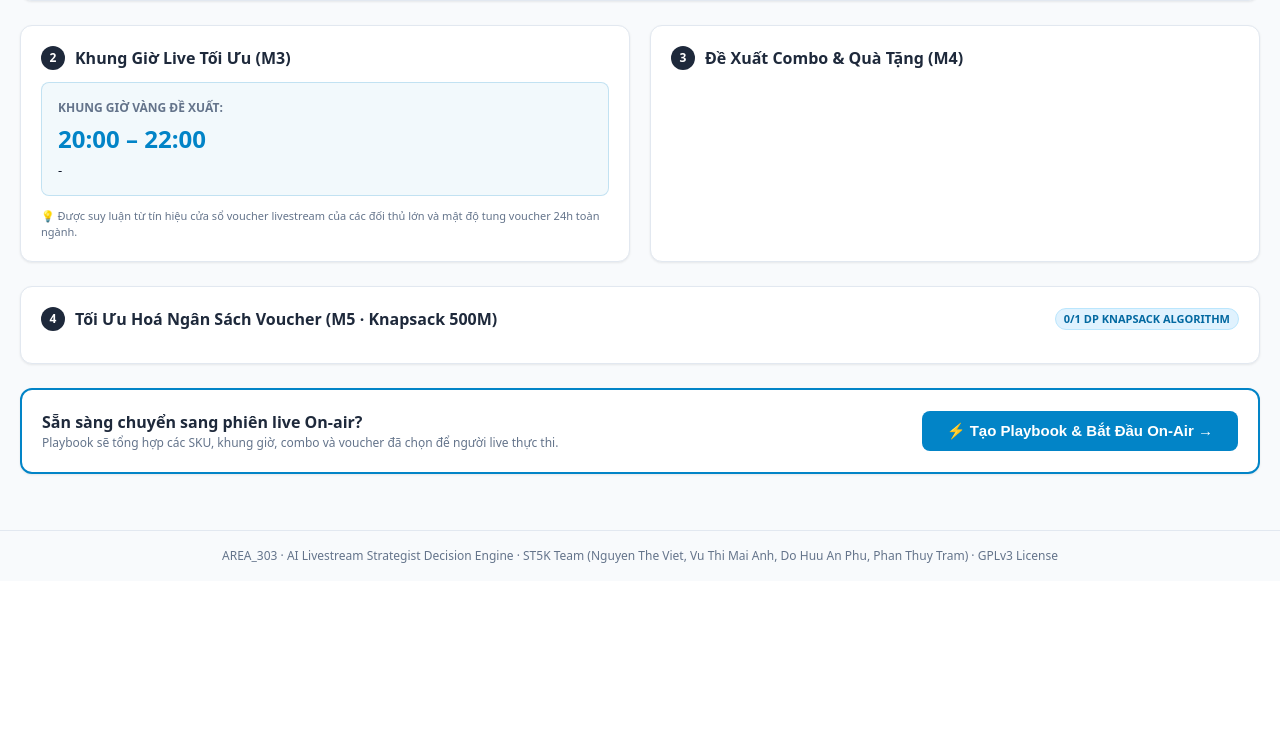
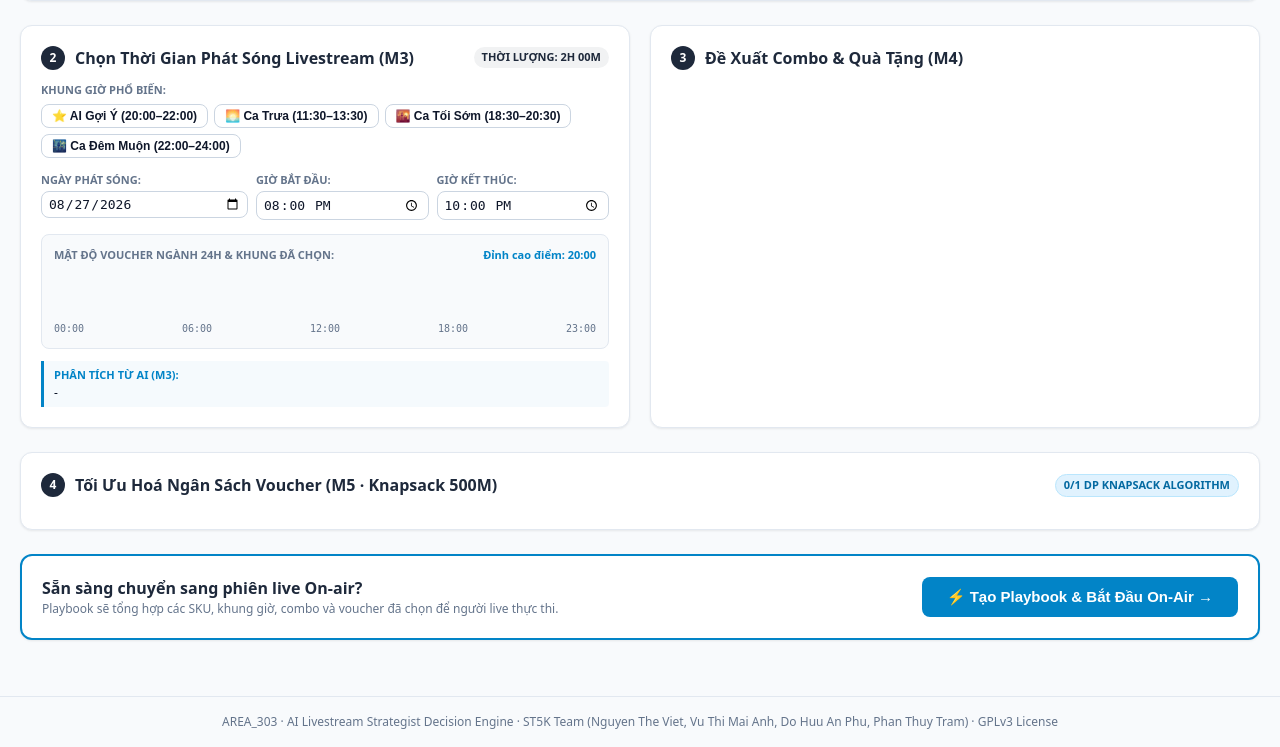
Before and after one commit to 25022974-cmyk/area-303-livestream-agent-demo, a Flask app: page /prelive in a window 1280 px wide. Shown: the part 403-1150 px from the top of the page. Before the commit the page ends 966 px from the top, so only its background shows below. Run offline with Flask 3, Linux system fonts and the light colour scheme; data that the repository does not hold is empty.

Commit message:
feat: selecting live time

```diff
--- a/src/static/js/onair.js
+++ b/src/static/js/onair.js
@@ -37,6 +37,11 @@ document.addEventListener("DOMContentLoaded", () => {
       if (res.status === "ok" && res.draft && res.draft.items && res.draft.items.length > 0) {
         draftPlaybook = res.draft;
         buildRunOfShow(draftPlaybook);
+        const slotInfoEl = document.getElementById("onair-slot-info");
+        if (slotInfoEl) {
+          const dtStr = draftPlaybook.live_date ? `${draftPlaybook.live_date} · ` : "";
+          slotInfoEl.textContent = `${dtStr}${draftPlaybook.slot || "20:00 – 22:00"}`;
+        }
         if (emptyStateEl) emptyStateEl.style.display = "none";
         if (activeShowEl) activeShowEl.style.display = "grid";
         loadExistingOrders();
--- a/src/static/js/postlive.js
+++ b/src/static/js/postlive.js
@@ -44,6 +44,12 @@ document.addEventListener("DOMContentLoaded", () => {
       if (draftResp.status === "ok" && draftResp.draft && draftResp.draft.items && draftResp.draft.items.length > 0) {
         draftPlaybook = draftResp.draft;
         ordersList = ordersResp.orders || [];
+
+        const slotBadgeEl = document.getElementById("postlive-slot-badge");
+        if (slotBadgeEl) {
+          const dtStr = draftPlaybook.live_date ? `${draftPlaybook.live_date} · ` : "";
+          slotBadgeEl.textContent = `Khung giờ: ${dtStr}${draftPlaybook.slot || "20:00 – 22:00"}`;
+        }
 
         if (emptyStateEl) emptyStateEl.style.display = "none";
         if (mainContentEl) mainContentEl.style.display = "block";
--- a/src/static/js/prelive.js
+++ b/src/static/js/prelive.js
@@ -1,5 +1,7 @@
 /* ============================================================
    AREA_303 — Pre-live Planner Logic
+   Includes interactive SKU filters, HeroScore ranking,
+   smart combo bundling, voucher knapsack, and livestream time picker.
    ============================================================ */
 
 document.addEventListener("DOMContentLoaded", () => {
@@ -18,20 +20,42 @@ document.addEventListener("DOMContentLoaded", () => {
     search: "",
   };
 
+  // Timeslot State
+  let selectedDate = new Date().toISOString().split("T")[0];
+  let selectedStartTime = "20:00";
+  let selectedEndTime = "22:00";
+
   // Elements
   const loadingEl = document.getElementById("loading-state");
   const mainContentEl = document.getElementById("main-content");
   const skuTableBody = document.getElementById("sku-table-body");
-  const timeslotBadge = document.getElementById("timeslot-badge");
-  const timeslotReason = document.getElementById("timeslot-reason");
   const combosContainer = document.getElementById("combos-container");
   const vouchersContainer = document.getElementById("vouchers-container");
+
+  // Timeslot Elements
+  const liveDateInput = document.getElementById("live-date");
+  const liveStartTimeInput = document.getElementById("live-start-time");
+  const liveEndTimeInput = document.getElementById("live-end-time");
+  const liveDurationBadge = document.getElementById("live-duration-badge");
+  const timeslotReasonEl = document.getElementById("timeslot-reason");
+  const peakHourLabel = document.getElementById("peak-hour-label");
+  const heatmapBarsContainer = document.getElementById("heatmap-bars");
+  const presetAiRecBtn = document.getElementById("preset-ai-rec");
 
   // KPI Elements
   const statSkus = document.getElementById("stat-skus");
   const statLift = document.getElementById("stat-lift");
   const statBudgetUsed = document.getElementById("stat-budget-used");
   const statSelectedCount = document.getElementById("selected-sku-count");
+
+  // Initialize Date Input
+  if (liveDateInput) {
+    liveDateInput.value = selectedDate;
+    liveDateInput.min = selectedDate;
+    liveDateInput.addEventListener("change", (e) => {
+      selectedDate = e.target.value;
+    });
+  }
 
   // Fetch pipeline recommendation
   async function loadPipeline(customBudget = null) {
@@ -62,6 +86,20 @@ document.addEventListener("DOMContentLoaded", () => {
         selectedComboIds.clear();
         (pipelineData.m4_combos || []).slice(0, 2).forEach(c => selectedComboIds.add(c.combo_id));
 
+        // Set initial timeslot from AI Recommendation
+        const m3 = pipelineData.m3_timeslot || {};
+        if (m3.start_hour !== undefined && m3.end_hour !== undefined) {
+          selectedStartTime = `${m3.start_hour.toString().padStart(2, "0")}:00`;
+          selectedEndTime = `${m3.end_hour.toString().padStart(2, "0")}:00`;
+          if (liveStartTimeInput) liveStartTimeInput.value = selectedStartTime;
+          if (liveEndTimeInput) liveEndTimeInput.value = selectedEndTime;
+          if (presetAiRecBtn) {
+            presetAiRecBtn.textContent = `⭐ AI Gợi Ý (${selectedStartTime}–${selectedEndTime})`;
+            presetAiRecBtn.setAttribute("data-start", selectedStartTime);
+            presetAiRecBtn.setAttribute("data-end", selectedEndTime);
+          }
+        }
+
         renderUI();
       } else {
         AREA303.toast("Lỗi tải dữ liệu: " + res.message, "error");
@@ -77,7 +115,7 @@ document.addEventListener("DOMContentLoaded", () => {
 
   function renderUI() {
     renderKPIs();
-    renderTimeslot();
+    renderTimeslotSection();
     renderSkusTable();
     renderCombos();
     renderVouchers();
@@ -91,11 +129,131 @@ document.addEventListener("DOMContentLoaded", () => {
     if (statSelectedCount) statSelectedCount.textContent = selectedSkuIds.size;
   }
 
-  function renderTimeslot() {
-    const ts = pipelineData.m3_timeslot || {};
-    if (timeslotBadge) timeslotBadge.textContent = ts.recommended_slot || "20:00 – 22:00";
-    if (timeslotReason) timeslotReason.textContent = ts.reason || "";
+  /* ---------- Timeslot Rendering & Interactions ---------- */
+
+  function parseMinutes(timeStr) {
+    const parts = (timeStr || "00:00").split(":");
+    return (parseInt(parts[0], 10) || 0) * 60 + (parseInt(parts[1], 10) || 0);
   }
+
+  function updateDuration() {
+    const startMins = parseMinutes(selectedStartTime);
+    let endMins = parseMinutes(selectedEndTime);
+    if (endMins <= startMins) {
+      endMins += 24 * 60; // next day crossing
+    }
+    const diff = endMins - startMins;
+    const hrs = Math.floor(diff / 60);
+    const mins = diff % 60;
+
+    if (liveDurationBadge) {
+      liveDurationBadge.textContent = `Thời lượng: ${hrs}h ${mins.toString().padStart(2, "0")}m`;
+    }
+  }
+
+  function renderTimeslotSection() {
+    const ts = pipelineData?.m3_timeslot || {};
+    if (timeslotReasonEl) timeslotReasonEl.textContent = ts.reason || "Khung giờ vàng dựa trên tín hiệu livestream ngành.";
+    if (peakHourLabel && ts.evidence?.peak_hour !== undefined) {
+      peakHourLabel.textContent = `Đỉnh cao điểm: ${ts.evidence.peak_hour}:00`;
+    }
+
+    updateDuration();
+    renderHeatmap();
+  }
+
+  function renderHeatmap() {
+    if (!heatmapBarsContainer || !pipelineData?.m3_timeslot?.evidence) return;
+    heatmapBarsContainer.innerHTML = "";
+
+    const dist = pipelineData.m3_timeslot.evidence.hour_distribution || [];
+    const maxVal = Math.max(...dist, 1);
+
+    const startH = parseInt(selectedStartTime.split(":")[0], 10);
+    const endH = parseInt(selectedEndTime.split(":")[0], 10);
+
+    for (let h = 0; h < 24; h++) {
+      const count = dist[h] || 0;
+      const heightPct = Math.max(12, Math.round((count / maxVal) * 100));
+
+      const isSelected = (endH > startH) ? (h >= startH && h < endH) : (h >= startH || h < endH);
+
+      const bar = document.createElement("div");
+      bar.style.flex = "1";
+      bar.style.height = `${heightPct}%`;
+      bar.style.borderRadius = "2px 2px 0 0";
+      bar.style.cursor = "pointer";
+      bar.style.transition = "all 0.15s ease";
+      bar.title = `${h}:00 - ${h + 1}:00 (${count} voucher ngành)`;
+
+      if (isSelected) {
+        bar.style.background = "var(--brand-accent)";
+        bar.style.boxShadow = "0 0 4px rgba(2, 132, 199, 0.4)";
+      } else {
+        bar.style.background = count > 0 ? "#cbd5e1" : "#e2e8f0";
+      }
+
+      bar.addEventListener("mouseenter", () => {
+        if (!isSelected) bar.style.background = "#94a3b8";
+      });
+      bar.addEventListener("mouseleave", () => {
+        if (!isSelected) bar.style.background = count > 0 ? "#cbd5e1" : "#e2e8f0";
+      });
+
+      bar.addEventListener("click", () => {
+        // Set 2-hour window starting from clicked hour
+        const newStartH = h;
+        const newEndH = (h + 2) % 24;
+        selectedStartTime = `${newStartH.toString().padStart(2, "0")}:00`;
+        selectedEndTime = `${newEndH.toString().padStart(2, "0")}:00`;
+        if (liveStartTimeInput) liveStartTimeInput.value = selectedStartTime;
+        if (liveEndTimeInput) liveEndTimeInput.value = selectedEndTime;
+
+        document.querySelectorAll(".slot-preset-btn").forEach(b => b.classList.remove("active"));
+        updateDuration();
+        renderHeatmap();
+      });
+
+      heatmapBarsContainer.appendChild(bar);
+    }
+  }
+
+  // Preset Buttons Event Handlers
+  document.querySelectorAll(".slot-preset-btn").forEach(btn => {
+    btn.addEventListener("click", (e) => {
+      document.querySelectorAll(".slot-preset-btn").forEach(b => b.classList.remove("active"));
+      btn.classList.add("active");
+
+      selectedStartTime = btn.getAttribute("data-start");
+      selectedEndTime = btn.getAttribute("data-end");
+      if (liveStartTimeInput) liveStartTimeInput.value = selectedStartTime;
+      if (liveEndTimeInput) liveEndTimeInput.value = selectedEndTime;
+
+      updateDuration();
+      renderHeatmap();
+    });
+  });
+
+  // Time Inputs Handlers
+  if (liveStartTimeInput) {
+    liveStartTimeInput.addEventListener("change", (e) => {
+      selectedStartTime = e.target.value;
+      document.querySelectorAll(".slot-preset-btn").forEach(b => b.classList.remove("active"));
+      updateDuration();
+      renderHeatmap();
+    });
+  }
+
+  if (liveEndTimeInput) {
+    liveEndTimeInput.addEventListener("change", (e) => {
+      selectedEndTime = e.target.value;
+      document.querySelectorAll(".slot-preset-btn").forEach(b => b.classList.remove("active"));
+      updateDuration();
+      renderHeatmap();
+    });
+  }
+
+  /* ---------- SKUs Table Rendering ---------- */
 
   function renderSkusTable() {
     if (!skuTableBody) return;
@@ -111,7 +269,6 @@ document.addEventListener("DOMContentLoaded", () => {
       return true;
     });
 
-    // M1 map lookup
     const m1Map = {};
     (pipelineData.m1_pricing.items || []).forEach(p => { m1Map[p.item_id] = p; });
 
@@ -150,7 +307,6 @@ document.addEventListener("DOMContentLoaded", () => {
       skuTableBody.appendChild(tr);
     });
 
-    // Checkbox events
     document.querySelectorAll(".sku-checkbox").forEach(cb => {
       cb.addEventListener("change", (e) => {
         const id = e.target.getAttribute("data-id");
@@ -160,6 +316,8 @@ document.addEventListener("DOMContentLoaded", () => {
       });
     });
   }
+
+  /* ---------- Combos & Vouchers Rendering ---------- */
 
   function renderCombos() {
     if (!combosContainer || !pipelineData) return;
@@ -282,9 +440,18 @@ document.addEventListener("DOMContentLoaded", () => {
       const selectedSkus = allSkus.filter(s => selectedSkuIds.has(s.item_id));
       const selectedCombos = (pipelineData.m4_combos || []).filter(c => selectedComboIds.has(c.combo_id));
 
+      const startMins = parseMinutes(selectedStartTime);
+      let endMins = parseMinutes(selectedEndTime);
+      if (endMins <= startMins) endMins += 24 * 60;
+      const durationMins = endMins - startMins;
+
       const playbookPayload = {
         shop_id: shopId,
-        slot: pipelineData.m3_timeslot?.recommended_slot || "20:00 – 22:00",
+        live_date: selectedDate,
+        start_time: selectedStartTime,
+        end_time: selectedEndTime,
+        slot: `${selectedStartTime} – ${selectedEndTime}`,
+        duration_mins: durationMins,
         items: selectedSkus,
         combos: selectedCombos,
         vouchers: pipelineData.m5_voucher?.sku_allocations || [],
--- a/src/templates/onair.html
+++ b/src/templates/onair.html
@@ -38,11 +38,13 @@
   <div style="display: flex; flex-direction: column; gap: 1rem;">
 
     <!-- Top Live Control Bar -->
-    <div class="card" style="display: flex; justify-content: space-between; align-items: center; padding: 1rem;">
+    <div class="card" style="display: flex; justify-content: space-between; align-items: center; padding: 1rem; flex-wrap: wrap; gap: 0.75rem;">
       <div style="display: flex; align-items: center; gap: 0.75rem;">
         <span class="live-dot"></span>
         <div>
-          <div style="font-size: 0.6875rem; font-weight: 700; color: var(--muted); text-transform: uppercase;">Thời gian phát sóng:</div>
+          <div style="font-size: 0.6875rem; font-weight: 700; color: var(--muted); text-transform: uppercase;">
+            Khung Giờ: <span id="onair-slot-info" style="color: var(--brand-accent); font-weight: 800;">20:00 – 22:00</span>
+          </div>
           <div id="live-timer" style="font-size: 1.25rem; font-weight: 800; font-family: monospace; color: var(--danger);">00:00</div>
         </div>
       </div>
--- a/src/templates/postlive.html
+++ b/src/templates/postlive.html
@@ -35,6 +35,10 @@
 <div id="postlive-content" style="display: none; flex-direction: column; gap: 1.5rem;">
 
   <!-- Section 1: KPI Overview -->
+  <div style="display: flex; justify-content: space-between; align-items: center; margin-bottom: 0.25rem; flex-wrap: wrap; gap: 0.5rem;">
+    <h2 class="section-h"><span class="step-badge">📊</span> Tổng Quan Phiên Live</h2>
+    <span id="postlive-slot-badge" class="badge" style="background: var(--brand-soft); color: var(--brand); font-size: 0.75rem;">-</span>
+  </div>
   <div class="stat-grid">
     <div class="stat-card">
       <div class="stat-label">SKU Đã Lên Sóng</div>
--- a/src/templates/prelive.html
+++ b/src/templates/prelive.html
@@ -113,18 +113,72 @@
   <!-- 2 Columns Grid: Timeslot (M3) & Combos (M4) -->
   <div style="display: grid; grid-template-columns: repeat(auto-fit, minmax(340px, 1fr)); gap: 1.25rem;">
 
-    <!-- SECTION 2: Timeslot (M3) -->
+    <!-- SECTION 2: Timeslot (M3 + Custom Picker) -->
     <div class="card">
-      <h2 class="section-h" style="margin-bottom: 0.75rem;">
-        <span class="step-badge">2</span> Khung Giờ Live Tối Ưu (M3)
-      </h2>
-      <div style="background: rgba(2, 132, 199, 0.05); border: 1px solid rgba(2, 132, 199, 0.2); border-radius: 0.5rem; padding: 1rem; margin-bottom: 0.75rem;">
-        <div style="font-size: 0.75rem; font-weight: 700; color: var(--muted); text-transform: uppercase;">Khung giờ vàng đề xuất:</div>
-        <div id="timeslot-badge" style="font-size: 1.5rem; font-weight: 800; color: var(--brand-accent); margin: 0.25rem 0;">20:00 – 22:00</div>
-        <div id="timeslot-reason" style="font-size: 0.8125rem; color: var(--text); line-height: 1.4;">-</div>
+      <div style="display: flex; justify-content: space-between; align-items: center; margin-bottom: 0.75rem; flex-wrap: wrap; gap: 0.5rem;">
+        <h2 class="section-h">
+          <span class="step-badge">2</span> Chọn Thời Gian Phát Sóng Livestream (M3)
+        </h2>
+        <span id="live-duration-badge" class="badge" style="background: var(--brand-soft); color: var(--brand);">Thời lượng: 2h 00m</span>
       </div>
-      <div style="font-size: 0.6875rem; color: var(--muted);">
-        💡 Được suy luận từ tín hiệu cửa sổ voucher livestream của các đối thủ lớn và mật độ tung voucher 24h toàn ngành.
+
+      <!-- Quick Preset Buttons -->
+      <div style="margin-bottom: 0.875rem;">
+        <div style="font-size: 0.6875rem; font-weight: 700; color: var(--muted); text-transform: uppercase; margin-bottom: 0.375rem;">Khung giờ phổ biến:</div>
+        <div style="display: flex; gap: 0.375rem; flex-wrap: wrap;" id="timeslot-presets">
+          <button type="button" class="btn btn-sm btn-secondary slot-preset-btn active" data-start="20:00" data-end="22:00" id="preset-ai-rec">
+            ⭐ AI Gợi Ý (20:00–22:00)
+          </button>
+          <button type="button" class="btn btn-sm btn-secondary slot-preset-btn" data-start="11:30" data-end="13:30">
+            🌅 Ca Trưa (11:30–13:30)
+          </button>
+          <button type="button" class="btn btn-sm btn-secondary slot-preset-btn" data-start="18:30" data-end="20:30">
+            🌇 Ca Tối Sớm (18:30–20:30)
+          </button>
+          <button type="button" class="btn btn-sm btn-secondary slot-preset-btn" data-start="22:00" data-end="23:59">
+            🌃 Ca Đêm Muộn (22:00–24:00)
+          </button>
+        </div>
+      </div>
+
+      <!-- Date & Custom Time Controls -->
+      <div style="display: grid; grid-template-columns: 1.2fr 1fr 1fr; gap: 0.5rem; margin-bottom: 0.875rem;">
+        <div>
+          <label style="font-size: 0.6875rem; font-weight: 700; color: var(--muted); text-transform: uppercase; display: block; margin-bottom: 2px;">Ngày Phát Sóng:</label>
+          <input type="date" id="live-date" class="form-input" style="padding: 4px 6px;">
+        </div>
+        <div>
+          <label style="font-size: 0.6875rem; font-weight: 700; color: var(--muted); text-transform: uppercase; display: block; margin-bottom: 2px;">Giờ Bắt Đầu:</label>
+          <input type="time" id="live-start-time" class="form-input" value="20:00" style="padding: 4px 6px;">
+        </div>
+        <div>
+          <label style="font-size: 0.6875rem; font-weight: 700; color: var(--muted); text-transform: uppercase; display: block; margin-bottom: 2px;">Giờ Kết Thúc:</label>
+          <input type="time" id="live-end-time" class="form-input" value="22:00" style="padding: 4px 6px;">
+        </div>
+      </div>
+
+      <!-- 24-Hour Visual Industry Density Heatmap -->
+      <div style="background: #f8fafc; border: 1px solid var(--line); border-radius: 0.5rem; padding: 0.75rem; margin-bottom: 0.75rem;">
+        <div style="display: flex; justify-content: space-between; align-items: center; margin-bottom: 6px;">
+          <span style="font-size: 0.6875rem; font-weight: 700; color: var(--muted); text-transform: uppercase;">Mật độ Voucher Ngành 24h & Khung Đã Chọn:</span>
+          <span id="peak-hour-label" style="font-size: 0.6875rem; font-weight: 700; color: var(--brand-accent);">Đỉnh cao điểm: 20:00</span>
+        </div>
+        <div id="heatmap-bars" style="display: flex; align-items: flex-end; gap: 2px; height: 48px; padding-top: 4px;">
+          <!-- 24 hour bars rendered via prelive.js -->
+        </div>
+        <div style="display: flex; justify-content: space-between; font-size: 0.625rem; color: var(--muted); margin-top: 3px; font-family: monospace;">
+          <span>00:00</span>
+          <span>06:00</span>
+          <span>12:00</span>
+          <span>18:00</span>
+          <span>23:00</span>
+        </div>
+      </div>
+
+      <!-- AI Evidence Note -->
+      <div style="background: rgba(2, 132, 199, 0.04); border-left: 3px solid var(--brand-accent); padding: 6px 10px; border-radius: 0 4px 4px 0;">
+        <div style="font-size: 0.6875rem; font-weight: 700; color: var(--brand-accent); text-transform: uppercase;">Phân tích từ AI (M3):</div>
+        <div id="timeslot-reason" style="font-size: 0.75rem; color: var(--text); line-height: 1.35; margin-top: 2px;">-</div>
       </div>
     </div>
 
```
